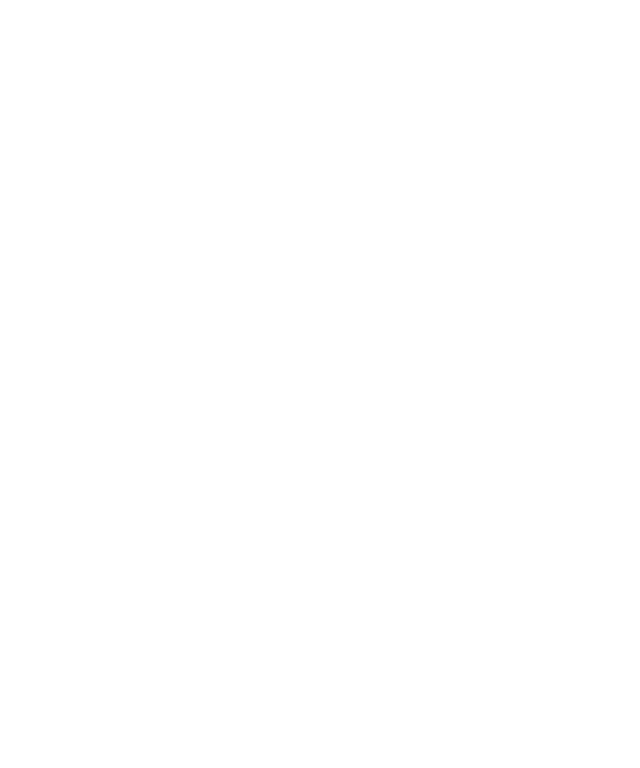
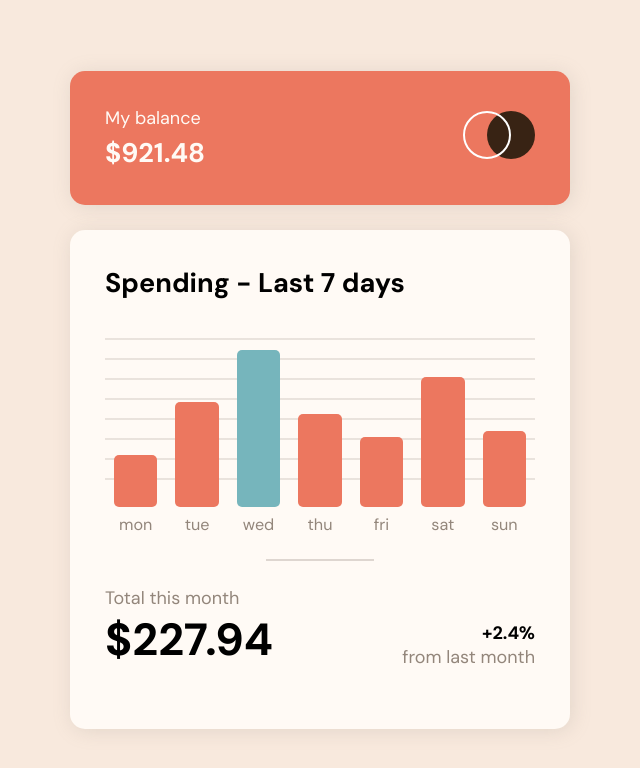
Before and after one commit to Jejesar/WebChallenge02-ExpensesChartComponant, a plain HTML site: page index.html in a window 1280 px wide. Shown: the whole page, without its empty margins (320-960 px from the left). Drawn offline with Linux system fonts and the light colour scheme.

Commit message:
Finished

```diff
--- a/index.html
+++ b/index.html
@@ -14,6 +14,10 @@
 
     <title>Frontend Mentor | Expenses chart component</title>
 
+    <script src="./script.js" defer></script>
+
+    <link rel="stylesheet" href="style.css" />
+
     <!-- Feel free to remove these styles or customise in your own stylesheet 👍 -->
     <style>
       .attribution {
@@ -29,6 +33,32 @@
     <!-- My balance $921.48 Spending - Last 7 days mon tue wed thu fri sat sun Total
     this month $478.33 +2.4% from last month -->
 
+    <div class="container">
+      <div class="card card-top">
+        <div class="left">
+          <h2>My balance</h2>
+          <h1>$921.48</h1>
+        </div>
+        <div class="right"><img src="./images/logo.svg" /></div>
+      </div>
+      <div class="card card-bottom">
+        <h1>Spending - Last 7 days</h1>
+        <div class="charts">
+          <!-- DAYS HERE -->
+        </div>
+        <div class="month">
+          <div class="left">
+            <h2>Total this month</h2>
+            <h1 id="month-total">$0.00</h1>
+          </div>
+          <div class="right">
+            <span>+2.4%</span>
+            from last month
+          </div>
+        </div>
+      </div>
+    </div>
+
     <!-- <div class="attribution">
       Challenge by
       <a href="https://www.frontendmentor.io?ref=challenge" target="_blank"
--- /dev/null
+++ b/script.js
@@ -0,0 +1,62 @@
+const data = [
+  {
+    day: "mon",
+    amount: 17.45,
+  },
+  {
+    day: "tue",
+    amount: 34.91,
+  },
+  {
+    day: "wed",
+    amount: 52.36,
+  },
+  {
+    day: "thu",
+    amount: 31.07,
+  },
+  {
+    day: "fri",
+    amount: 23.39,
+  },
+  {
+    day: "sat",
+    amount: 43.28,
+  },
+  {
+    day: "sun",
+    amount: 25.48,
+  },
+];
+const div = document.querySelectorAll(".charts")[0];
+const totalText = document.querySelectorAll("#month-total")[0];
+
+let days = "";
+let max = Math.max(...data.map((d) => d.amount));
+let total = 0;
+
+data.forEach((day) => {
+  total += day.amount;
+  if (day.amount === max) {
+    days += `
+      <div class="day">
+          <div class="day-value max" data-height=${day.amount} style="height: ${
+      day.amount * 3
+    }px"></div>
+          <span class="day-name">${day.day}</span>
+      </div>
+      `;
+  } else {
+    days += `
+      <div class="day">
+          <div class="day-value" data-height=${day.amount} style="height: ${
+      day.amount * 3
+    }px"></div>
+          <span class="day-name">${day.day}</span>
+      </div>
+      `;
+  }
+});
+
+div.innerHTML = days;
+totalText.innerHTML = "$" + total;
--- /dev/null
+++ b/style.scss
@@ -0,0 +1,175 @@
+@import url("https://fonts.googleapis.com/css2?family=DM+Sans:wght@400;700&display=swap");
+
+*,
+*::before,
+*::after {
+  box-sizing: border-box;
+  margin: 0;
+  padding: 0;
+}
+
+body {
+  background-color: hsl(27, 66%, 92%);
+  min-height: 100vh;
+  display: flex;
+  justify-content: center;
+  align-items: center;
+  font-family: "DM Sans", sans-serif;
+  font-size: 18px;
+}
+
+h1 {
+  font-weight: 700;
+  font-size: 1.5em;
+}
+
+.card {
+  margin: 25px;
+  padding: 35px;
+  border-radius: 15px;
+  min-width: 500px;
+  box-shadow: 2px 2px 20px rgba(147, 134, 123, 0.2);
+
+  &.card-top {
+    display: flex;
+    justify-content: space-between;
+    align-items: center;
+    background-color: hsl(10, 79%, 65%);
+    color: hsl(33, 100%, 98%);
+
+    h2 {
+      font-weight: 400;
+      font-size: 1em;
+      margin-bottom: 5px;
+    }
+  }
+
+  &.card-bottom {
+    background-color: hsl(33, 100%, 98%);
+
+    .charts {
+      margin: 25px 0;
+      padding: 25px 0;
+      //   border-bottom: 1px dashed rgba(147, 134, 123, 0.3);
+      display: flex;
+      justify-content: space-around;
+      align-items: baseline;
+      position: relative;
+
+      &:after {
+        content: "";
+        position: absolute;
+        border-bottom: 2px solid rgba(147, 134, 123, 0.3);
+        width: 25%;
+        bottom: 0;
+      }
+
+      &::before {
+        content: "";
+        position: absolute;
+        top: -5px;
+        width: 100%;
+        height: 75%;
+        background: linear-gradient(
+          to bottom,
+          transparent,
+          transparent 90%,
+          rgba(147, 134, 123, 0.2) 90%,
+          rgba(147, 134, 123, 0.2)
+        );
+        background-size: 100% 20px;
+      }
+
+      .day {
+        flex: 1;
+        text-align: center;
+
+        .day-value {
+          height: attr(data-height);
+          //   height: 75px;
+          width: calc(100% - 1em);
+          margin-left: 0.5em;
+          background-color: hsl(10, 79%, 65%);
+          border-radius: 5px;
+          margin-bottom: 5px;
+          cursor: pointer;
+          transition: all 0.2s ease-in-out;
+          position: relative;
+
+          &.max {
+            background-color: hsl(186, 34%, 60%);
+
+            &:hover {
+              background-color: hsl(186, 34%, 75%);
+            }
+          }
+
+          &:hover {
+            background-color: hsl(10, 79%, 75%);
+          }
+
+          &::after {
+            content: "$" attr(data-height);
+            position: absolute;
+            left: 50%;
+            padding: 0 5px;
+            background-color: hsl(25, 47%, 15%);
+            color: hsl(33, 100%, 98%);
+            border-radius: 5px;
+            animation: pricesWiggle alternate 2s ease-in-out infinite;
+            opacity: 0;
+            transition: 0.2s ease-in-out;
+          }
+
+          &:hover::after {
+            opacity: 1;
+          }
+        }
+
+        .day-name {
+          color: hsl(28, 10%, 53%);
+          font-size: 0.9em;
+        }
+      }
+    }
+
+    .month {
+      display: flex;
+      justify-content: space-between;
+      align-items: flex-end;
+      margin-bottom: 25px;
+
+      .left {
+        h2 {
+          color: hsl(28, 10%, 53%);
+          font-size: 1em;
+          font-weight: 400;
+        }
+        h1 {
+          font-size: 2.5em;
+          font-weight: 700;
+        }
+      }
+
+      .right {
+        text-align: end;
+        color: hsl(28, 10%, 53%);
+        display: flex;
+        flex-direction: column;
+        span {
+          color: #000;
+          font-weight: 700;
+        }
+      }
+    }
+  }
+}
+
+@keyframes pricesWiggle {
+  0% {
+    transform: translate(-50%, -125%);
+  }
+  100% {
+    transform: translate(-50%, -150%);
+  }
+}
```
Also changed, not shown: style.css (added), 1 other file.
